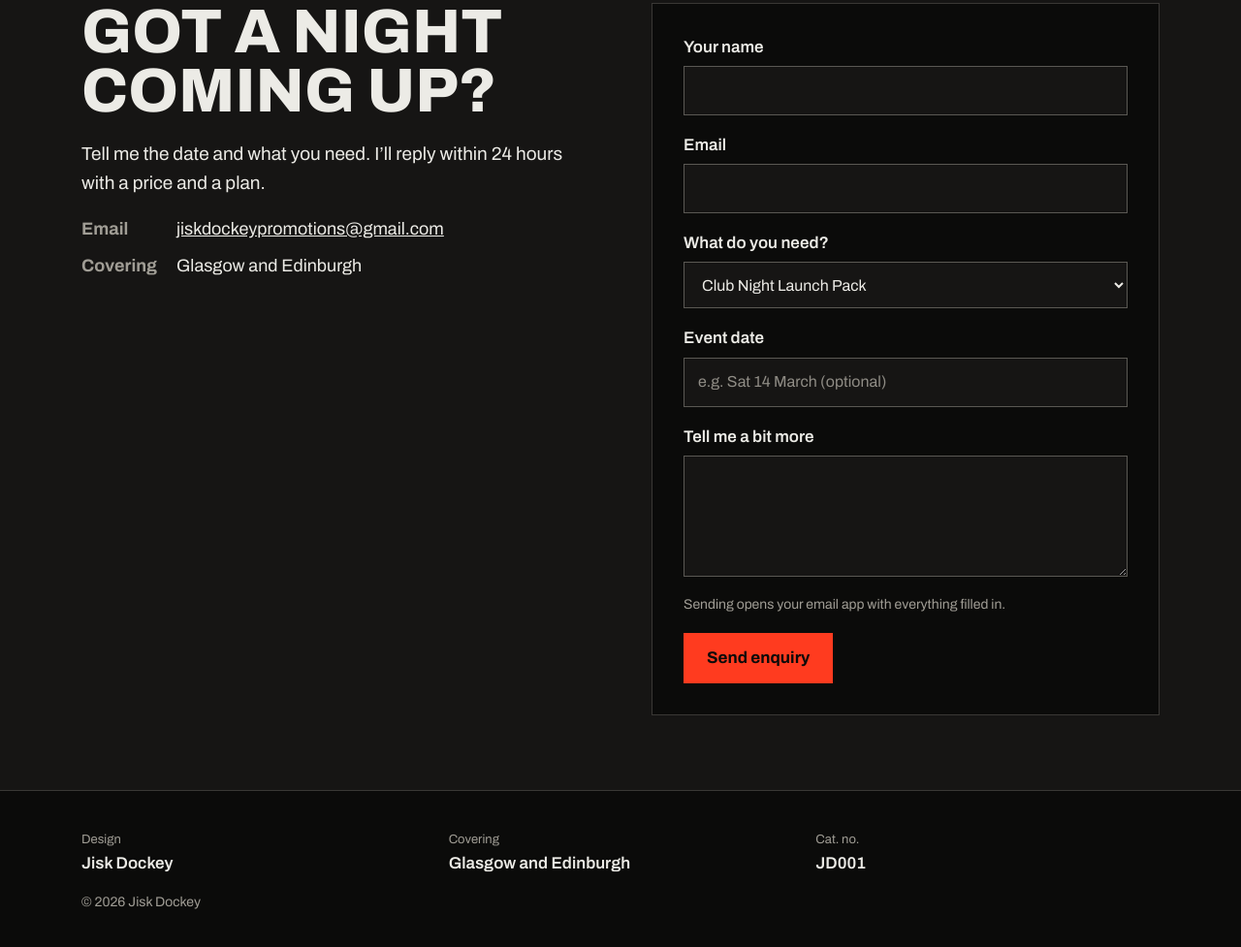
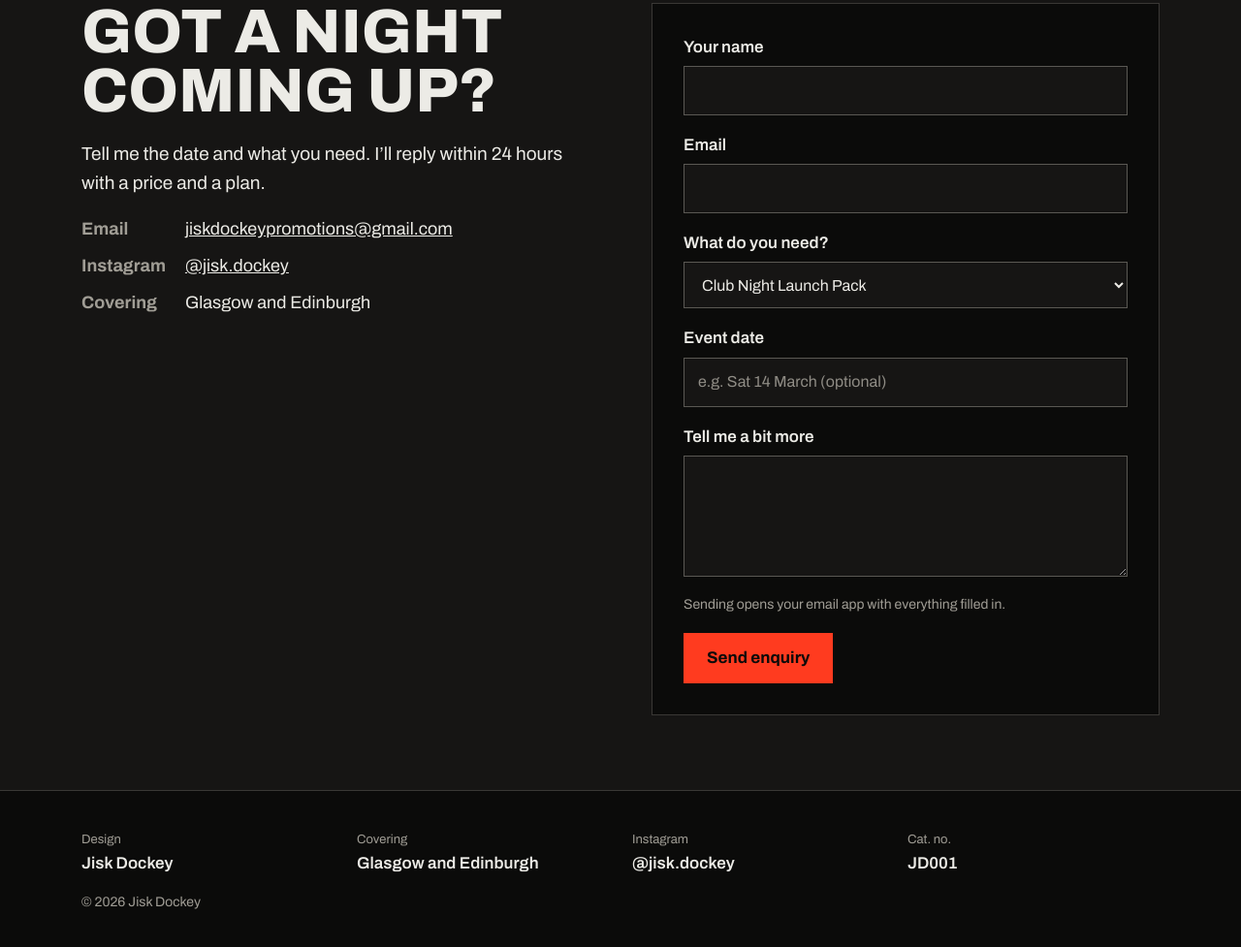
Before and after one commit to Jisk-Dockey/jisk-dockey.github.io, a plain HTML site: page index.html in a window 1280 px wide. Shown: the part 3409-4386 px from the top of the page at 97% size. Drawn offline with Linux system fonts and the light colour scheme; a web font is replaced by a local one.

Commit message:
Add the @jisk.dockey Instagram link
Co-Authored-By: Claude Opus 5.5 <noreply@anthropic.com>
Claude-Session: https://claude.ai/code/session_01V3q6cH3FywQrnkz9qjAWan

```diff
--- a/index.html
+++ b/index.html
@@ -193,6 +193,8 @@ input::placeholder,textarea::placeholder{color:#8f8c85}
         <dl style="margin: 0; display: grid; grid-template-columns: max-content 1fr; gap: 10px 20px; font-size: 18px">
           <dt style="font-weight: 700; color: #a09d95">Email</dt>
           <dd style="margin: 0"><a href="mailto:jiskdockeypromotions@gmail.com" style="color: #ecebe6">jiskdockeypromotions@gmail.com</a></dd>
+          <dt style="font-weight: 700; color: #a09d95">Instagram</dt>
+          <dd style="margin: 0"><a href="https://www.instagram.com/jisk.dockey/" style="color: #ecebe6">@jisk.dockey</a></dd>
           <dt style="font-weight: 700; color: #a09d95">Covering</dt>
           <dd style="margin: 0">Glasgow and Edinburgh</dd>
         </dl>
@@ -236,6 +238,7 @@ input::placeholder,textarea::placeholder{color:#8f8c85}
       <div style="display: grid; grid-template-columns: repeat(auto-fit, minmax(min(190px, 100%), 1fr)); gap: 16px 24px">
         <div style="display: flex; flex-direction: column; gap: 2px"><span style="font-size: 13px; color: #a09d95">Design</span><span style="font-weight: 600">Jisk Dockey</span></div>
         <div style="display: flex; flex-direction: column; gap: 2px"><span style="font-size: 13px; color: #a09d95">Covering</span><span style="font-weight: 600">Glasgow and Edinburgh</span></div>
+        <div style="display: flex; flex-direction: column; gap: 2px"><span style="font-size: 13px; color: #a09d95">Instagram</span><a href="https://www.instagram.com/jisk.dockey/" style="font-weight: 600; color: #ecebe6; text-decoration: none">@jisk.dockey</a></div>
         <div style="display: flex; flex-direction: column; gap: 2px"><span style="font-size: 13px; color: #a09d95">Cat. no.</span><span style="font-weight: 600">JD001</span></div>
       </div>
       <p style="margin: 0; font-size: 14px; color: #a09d95">© 2026 Jisk Dockey</p>
```
